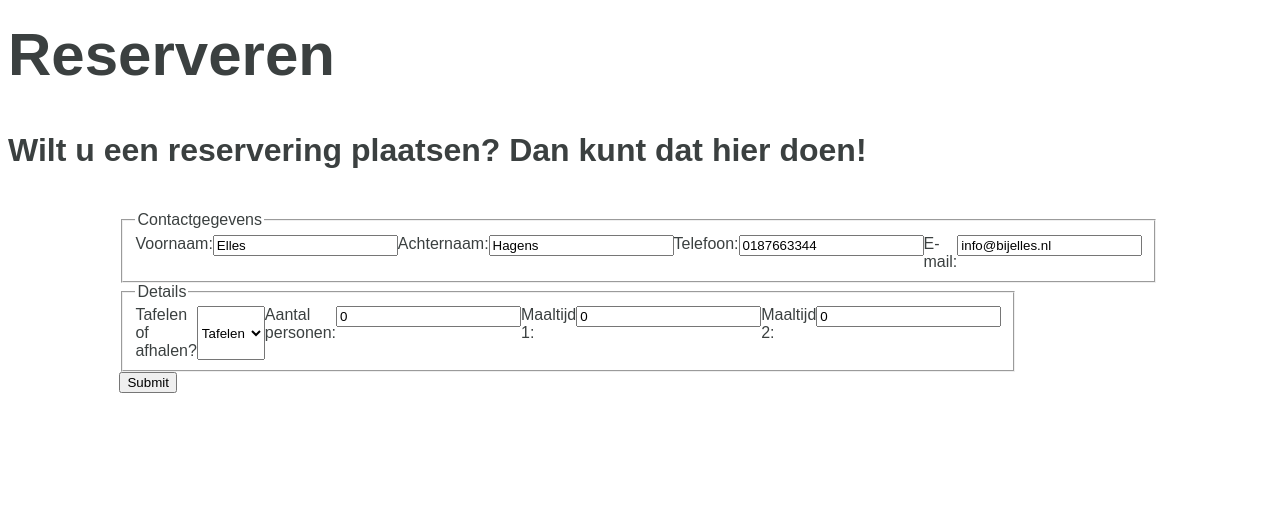
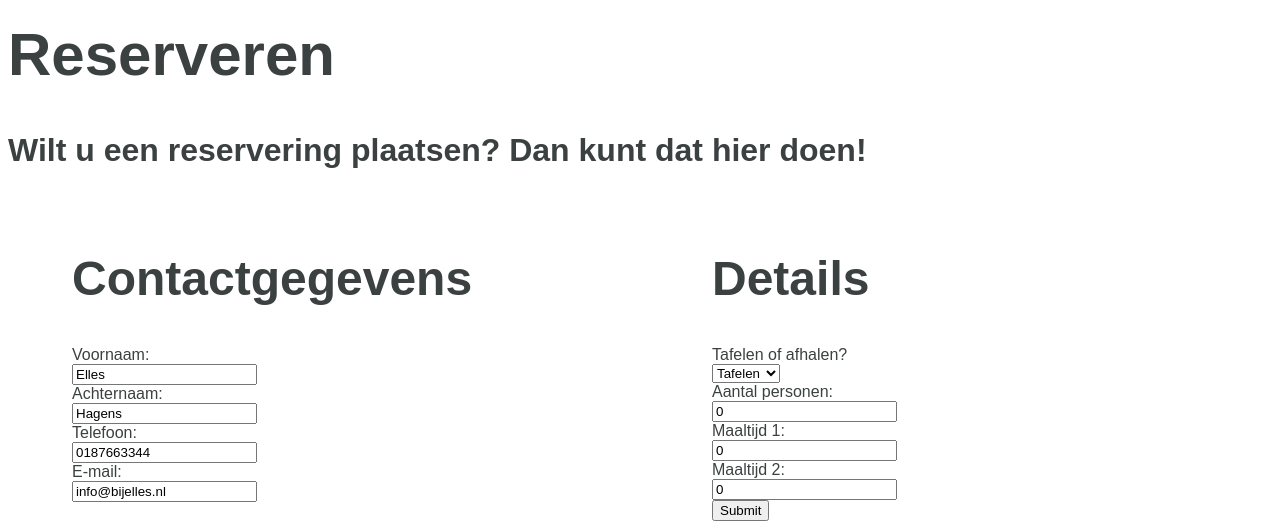
Before and after one commit to TortleTurtle/CLE2_Project, a PHP site: page /Reservering.php in a window 1280 px wide. Shown: the part 345-874 px from the top of the page. Before the commit the page ends 738 px from the top, so only its background shows below. Run offline with PHP 8.4, Linux system fonts and the light colour scheme.

Commit message:
Version-0.2
Changed the HTML. The Form no longer has fieldview tags. This to make flexbox work better in the CSS.

```diff
--- a/Reservering.php
+++ b/Reservering.php
@@ -38,8 +38,7 @@
     <div class="container" id="formcontainer">
         <form action="/Reservering.php" id="reservering">
             <div class="container" id="contactcontainer">
-                <fieldset id="contact">
-                    <legend>Contactgegevens</legend>
+                <h2>Contactgegevens</h2>
                 <label for="voornaam">Voornaam:</label><br>
                 <div class="form-row">
                     <input type="text" name="voornaam" id="voornaam" value="Elles"><br>
@@ -56,11 +55,9 @@
                 <div class="form-row">
                     <input type="email" name="email" id="email" value="info@bijelles.nl">
                 </div>
-                </fieldset>
             </div>
             <div class="container" id="detailscontainer">
-                <fieldset id="details">
-                    <legend>Details</legend>
+                <h2>Details</h2>
                 <label for="keuze">Tafelen of afhalen?</label><br>
                 <select name="keuze" id="keuze" form="reservering">
                     <option value="tafelen">Tafelen</option>
@@ -82,10 +79,9 @@
                         <input type="number" name="maaltijd 2" id="maaltijd 2" value="0">
                     </div>
                 </div>
-                </fieldset>
-            </div>
                 <div class="button" id="submit">
                     <input type="submit" value="Submit">
+                </div>
             </div>
         </form>
 </div>
--- a/stylesheet.css
+++ b/stylesheet.css
@@ -10,10 +10,6 @@ body {
     font-weight: normal;
     font-style: normal;
     color: #3B4040;
-}
-
-.container {
-    display: flex;
 }
 
 /* CSS voor de header*/
@@ -48,6 +44,7 @@ header h4 {
     list-style-type: none;
     display: flex;
     flex-wrap: wrap;
+    flex-direction: row;
     justify-content: space-around;
     flex-grow: 3;
 }
@@ -81,27 +78,21 @@ header h4 {
     }
 }
 
-
-
-@media screen and (min-width: 600px){
-    #formcontainer {
-        display: flex;
-        justify-content: space-around;
-    }
+/* Forms */
+#formcontainer form {
+    display: flex;
+    flex-wrap: wrap;
+    flex-direction: row;
+    justify-content: space-around;
 }
-
-/* Alle CSS voor de forms */
-#formcontainer fieldset{
-    display: flex;
+#detailscontainer {
     flex-basis: 40%;
 }
-
-.form-row {
-    flex: 1;
+#contactcontainer {
+    flex-basis: 40%;
 }
-
-input {
-    flex: 1;
+.button {
+    display: block;
 }
 
 h1, h2, h3, h4, h5, h6 {
```
Lines whose indentation alone changed are shown as unchanged.
